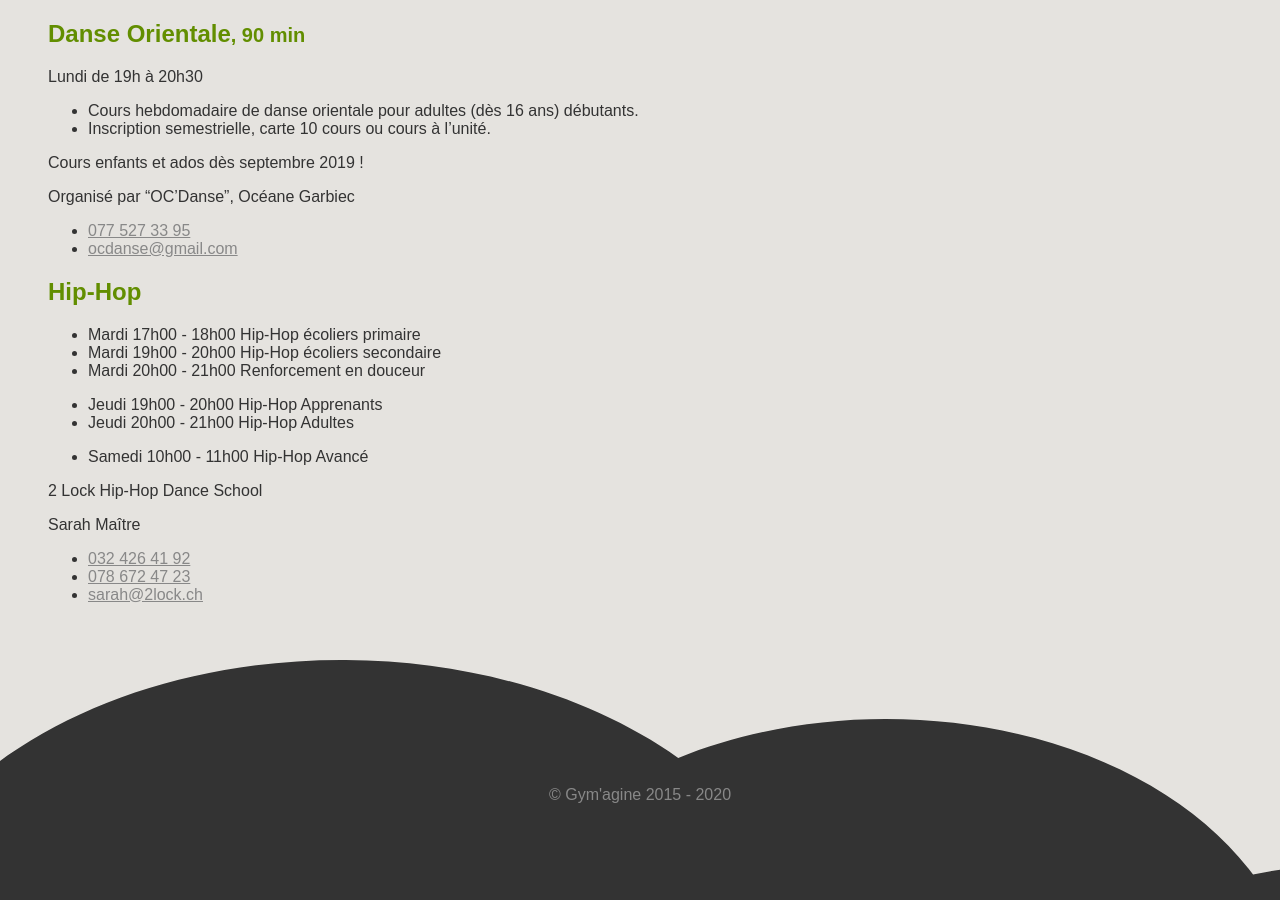
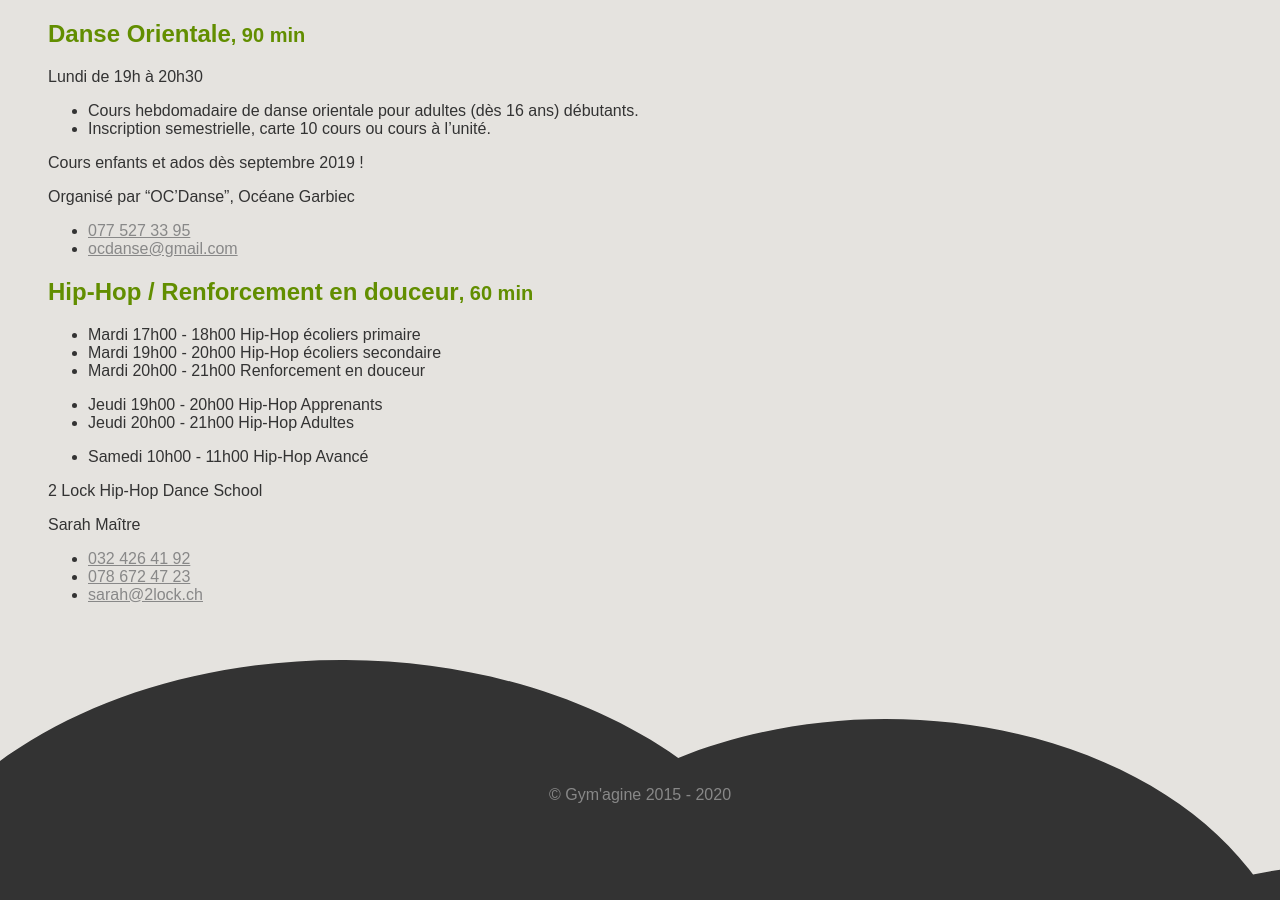
Before and after one commit to kilowhat/gymagine.ch, a Jekyll site: the page built from cours.md, in a window 1280 px wide and 900 px high, scrolled down 1165 px. Built offline with Jekyll 4.4.1, drawn with Linux system fonts in a browser that asks for light colours; comment, search, counter and statistics services are not loaded.

Commit message:
Mise à jour titre

```diff
--- a/cours.md
+++ b/cours.md
@@ -65,7 +65,7 @@ Organisé par "OC’Danse", Océane Garbiec
 - [077 527 33 95](tel:+41775273395)
 - <ocdanse@gmail.com>
 
-## Hip-Hop
+## Hip-Hop / Renforcement en douceur<small>, 60 min</small>
 
 - Mardi 17h00 - 18h00 Hip-Hop écoliers primaire
 - Mardi 19h00 - 20h00 Hip-Hop écoliers secondaire
```
